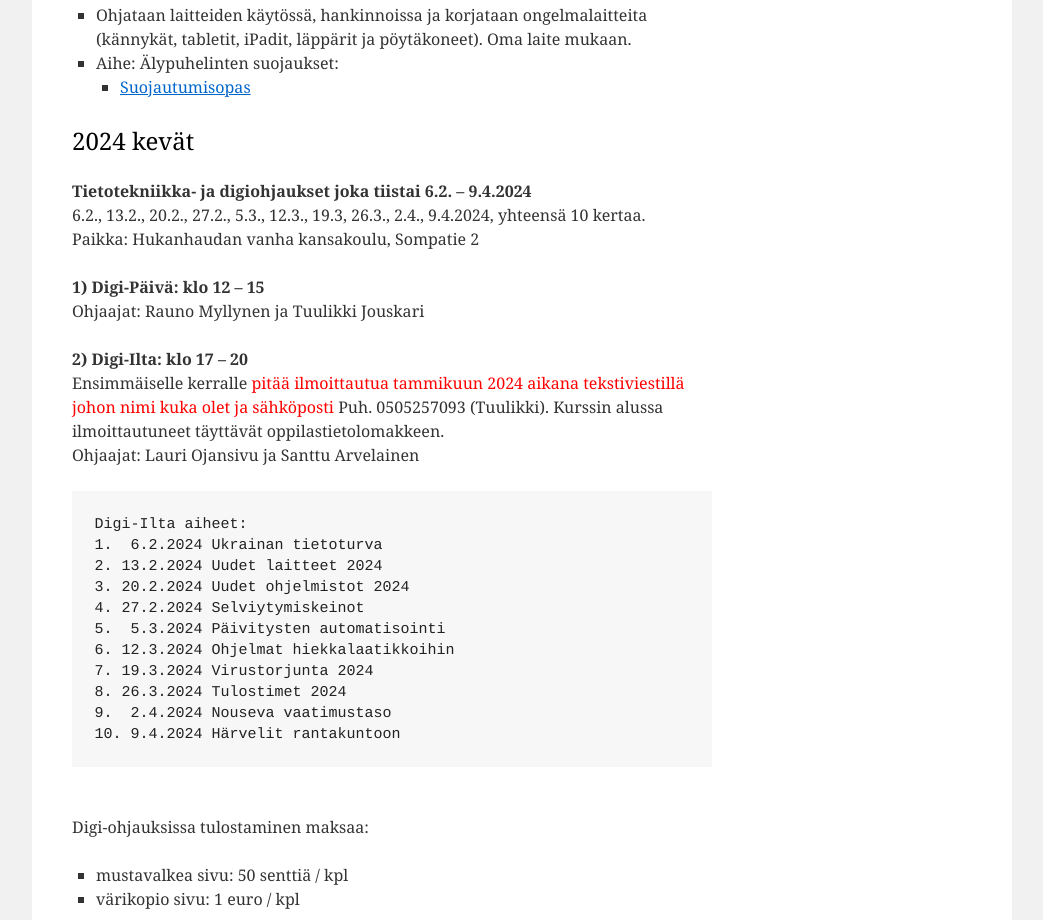
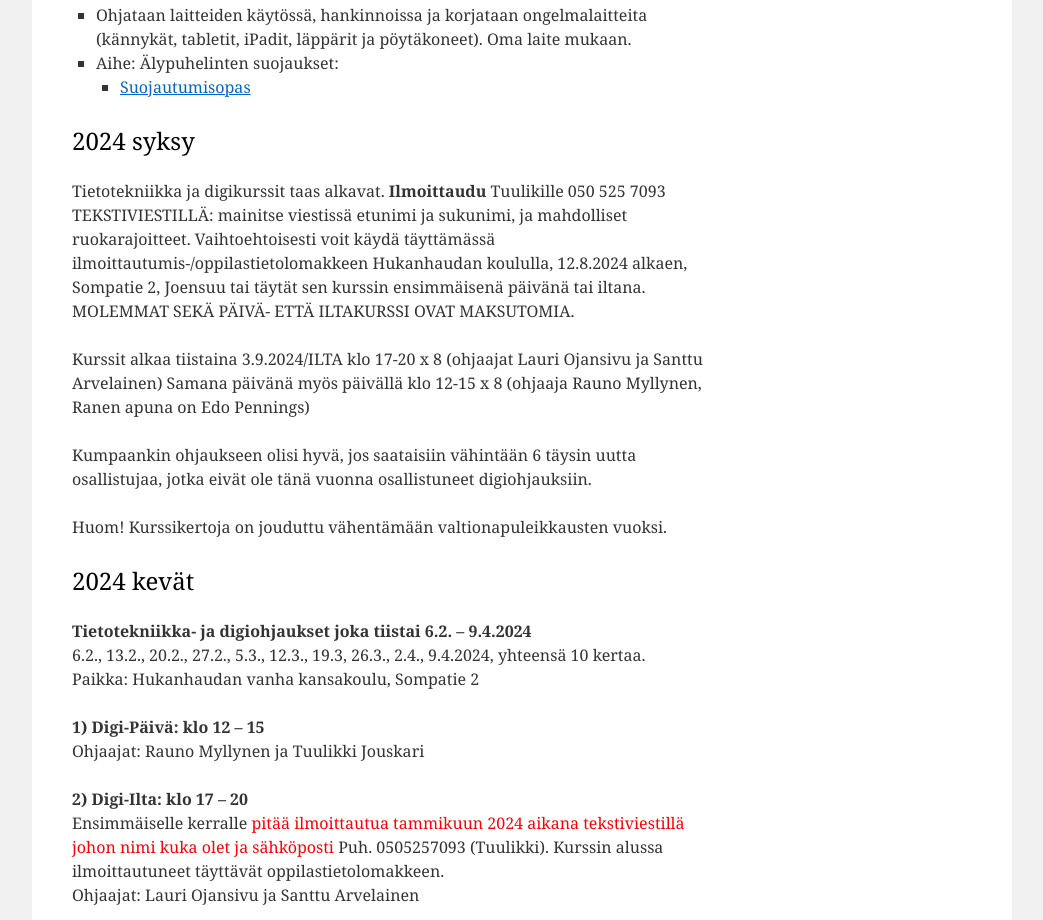
Before and after one commit to xet7/xet7.org, a plain HTML site: page avoin/index.html in a window 1280 px wide. Shown: the part 937-1857 px from the top of the page, without its empty margins (118-1161 px from the left). Drawn offline with Linux system fonts and the light colour scheme; a script that the page names is missing.

Commit message:
Alkaa taas.

```diff
--- a/avoin/index.html
+++ b/avoin/index.html
@@ -97,6 +97,23 @@ img.emoji {
 </ul>
 </li>
 </ul>
+
+<h2>2024 syksy</h2>
+
+<p>Tietotekniikka ja digikurssit taas alkavat. <b style="font-color: red;">Ilmoittaudu</b>
+Tuulikille 050 525 7093 TEKSTIVIESTILLÄ:  mainitse viestissä etunimi ja sukunimi, ja mahdolliset ruokarajoitteet.
+Vaihtoehtoisesti voit käydä täyttämässä ilmoittautumis-/oppilastietolomakkeen  Hukanhaudan koululla,
+12.8.2024 alkaen, Sompatie 2, Joensuu tai täytät sen kurssin ensimmäisenä päivänä tai iltana.
+MOLEMMAT SEKÄ PÄIVÄ- ETTÄ ILTAKURSSI OVAT MAKSUTOMIA.</p>
+
+<p>Kurssit alkaa tiistaina 3.9.2024/ILTA klo 17-20  x 8  (ohjaajat Lauri Ojansivu ja Santtu Arvelainen)
+Samana päivänä myös päivällä klo 12-15 x 8 (ohjaaja Rauno Myllynen, Ranen apuna on Edo Pennings)</p>
+
+<p>Kumpaankin ohjaukseen olisi hyvä, jos saataisiin vähintään 6 täysin uutta osallistujaa,
+jotka eivät ole tänä vuonna osallistuneet digiohjauksiin.</p>
+
+<p>Huom! Kurssikertoja on jouduttu vähentämään valtionapuleikkausten vuoksi.</p>
+
 <h2>2024 kevät</h2>
 <p><strong>Tietotekniikka- ja digiohjaukset joka tiistai 6.2. &#8211; 9.4.2024<br />
 </strong>6.2., 13.2., 20.2., 27.2., 5.3., 12.3., 19.3, 26.3., 2.4., 9.4.2024, yhteensä 10 kertaa.<br />
```
